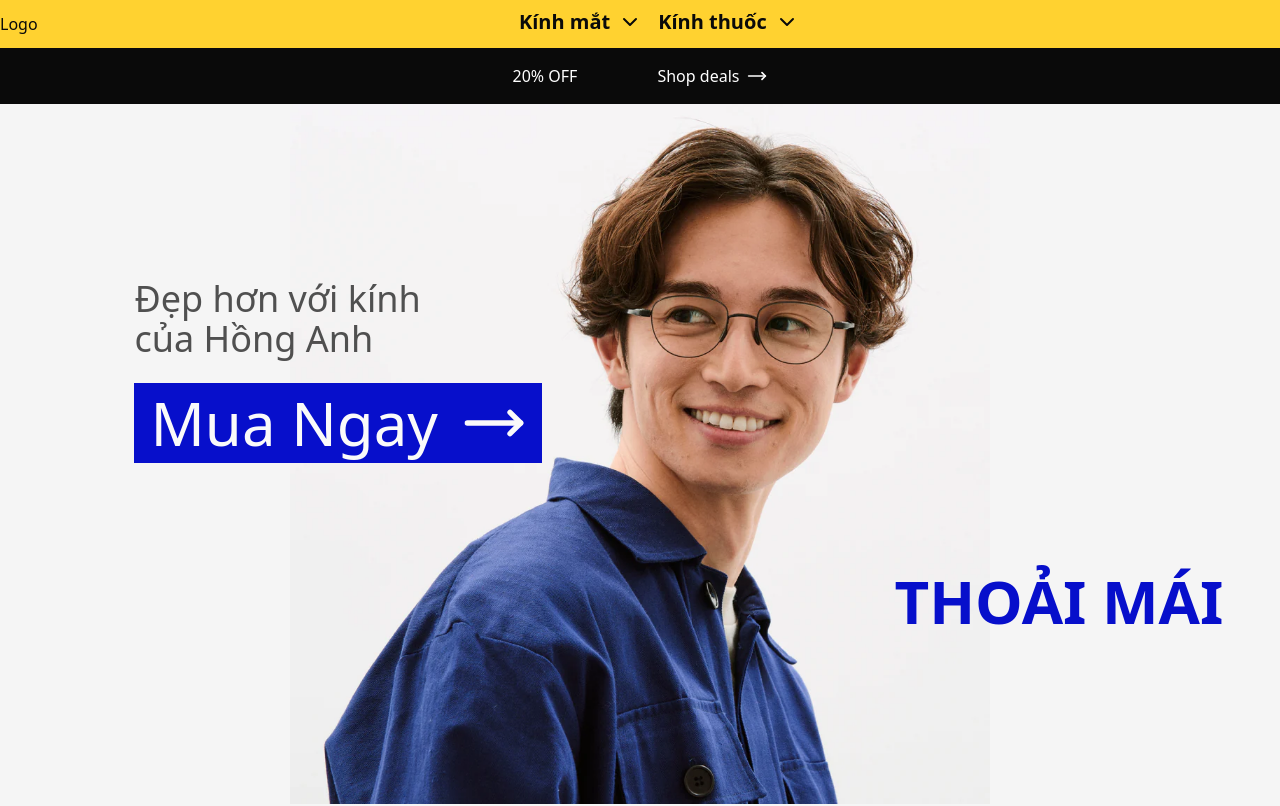
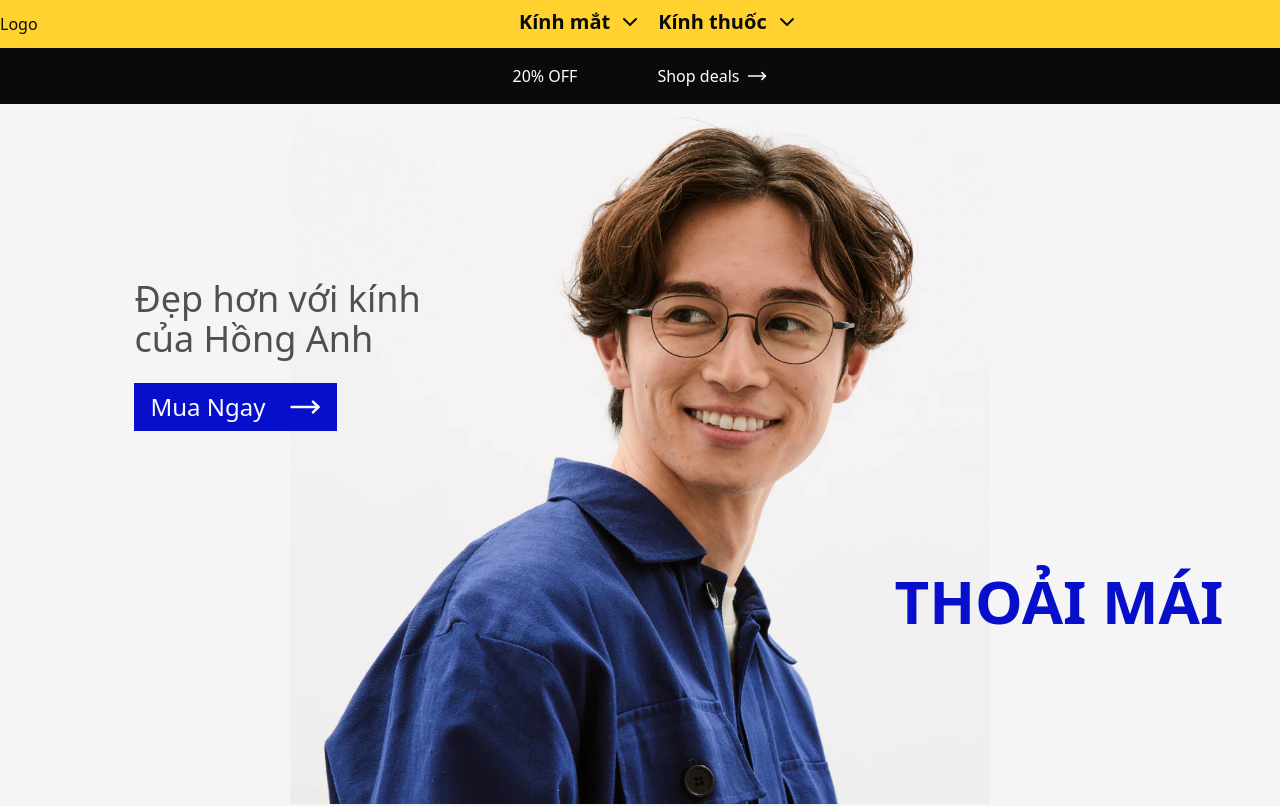
Before and after one commit to haylachoi/honganh-eyeshop, a Next.js app: page / in a window 1280 px wide. Shown: the top 806 px of the page. Built offline with nearby package versions, Linux system fonts and the light colour scheme.

Commit message:
change font-size in hero section

```diff
--- a/app/(home)/_components/hero.tsx
+++ b/app/(home)/_components/hero.tsx
@@ -17,10 +17,10 @@ const Hero = async () => {
           </div>
           <Link
             href="/"
-            className="p-4 py-2 inline-flex bg-primary text-primary-foreground text-6xl items-center gap-6"
+            className="p-4 py-2 inline-flex bg-primary text-primary-foreground text-2xl items-center gap-6"
           >
             Mua Ngay
-            <MoveRightIcon className="size-16" />
+            <MoveRightIcon className="size-8" />
           </Link>
         </div>
       </div>
```
